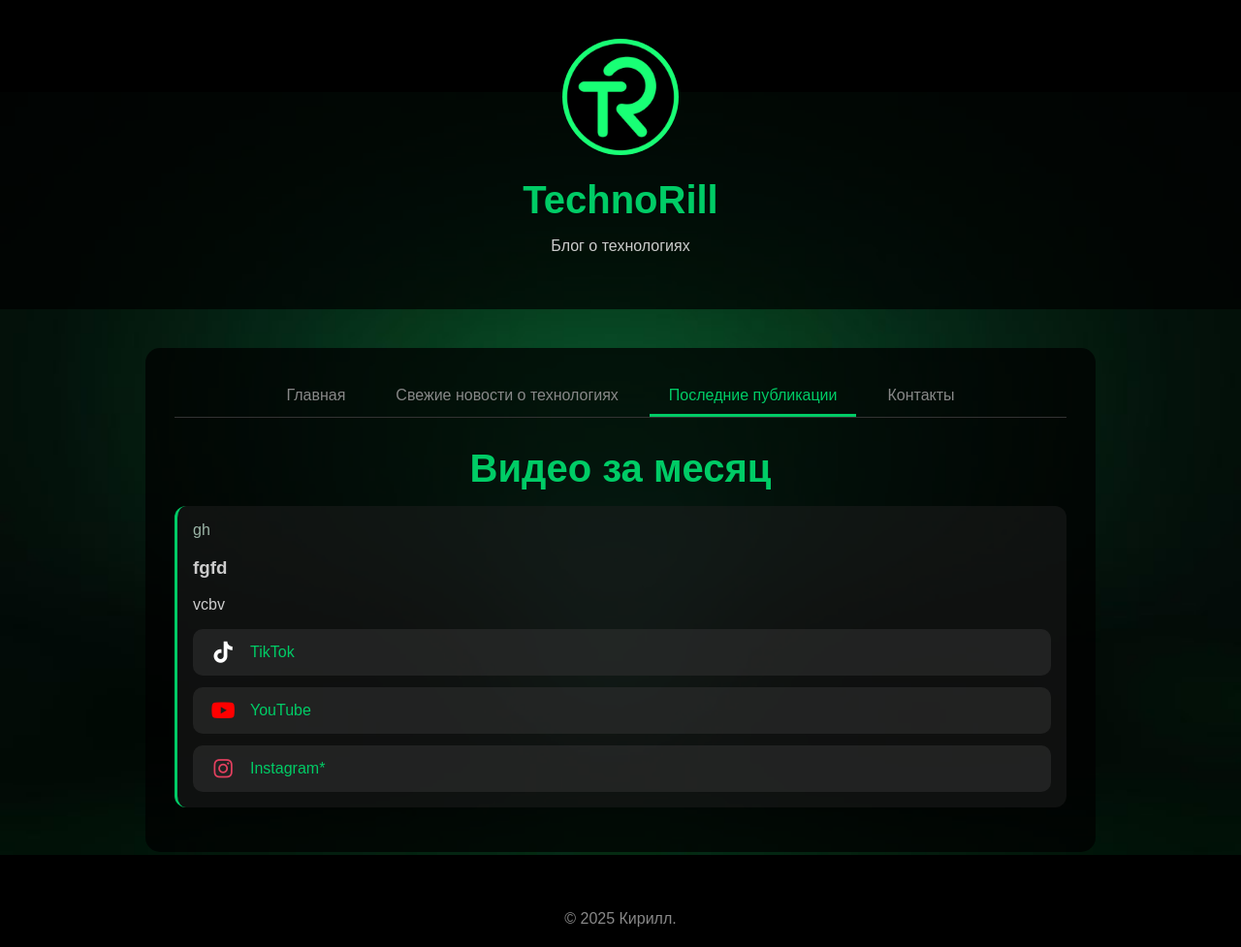
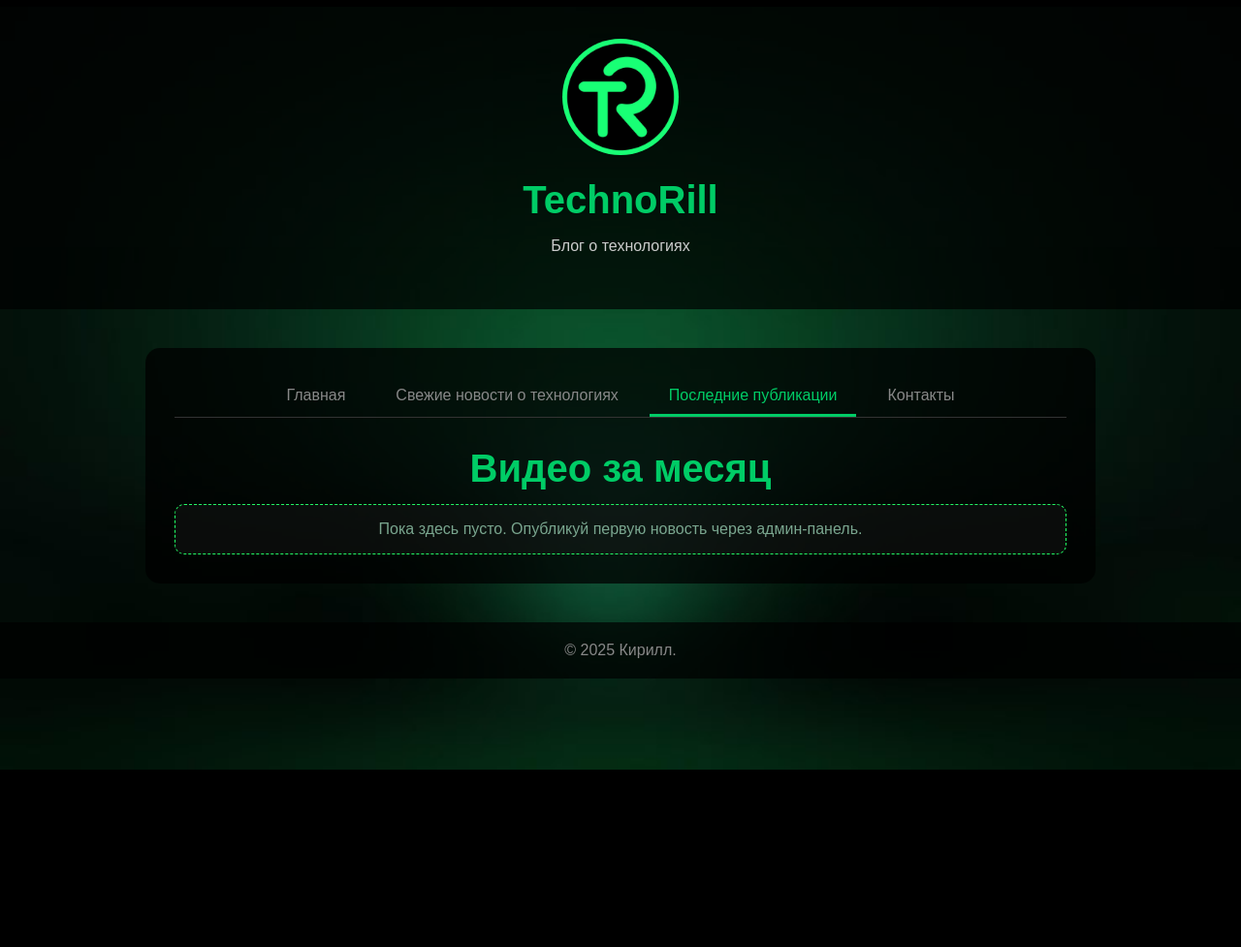
Before and after one commit to gilevmoty13/technorill, a plain HTML site: page index.html in a window 1280 px wide. Shown: the whole page at 97% size. After the commit the page ends 800 px from the top, so only its background shows below. Drawn offline with Linux system fonts and the light colour scheme.

Commit message:
TechnoRill: удаление новости

```diff
--- a/index.html
+++ b/index.html
@@ -151,21 +151,6 @@ footer{background:rgba(0,0,0,.7);text-align:center;padding:20px;color:#888;curso
     <div class="post">
       <h1>Видео за месяц</h1>
       <!-- NEWS-START -->
-<!-- NEWS-ITEM:mg3qxfjjcc0w:START -->
-<div class="news-item" data-id="mg3qxfjjcc0w" data-section="news">
-  <button class="news-del-btn" title="Удалить">Удалить</button>
-  <div class="news-date">gh</div>
-  <h3>fgfd</h3>
-  <p>vcbv</p>
-
-
-  <div class="social-links">
-    <a href="f" target="_blank" class="social-link"><i class="fab fa-tiktok social-icon tiktok-icon"></i><div><div class="social-text">TikTok</div></div></a>
-    <a href="f" target="_blank" class="social-link"><i class="fab fa-youtube social-icon youtube-icon"></i><div><div class="social-text">YouTube</div></div></a>
-    <a href="f" target="_blank" class="social-link"><i class="fab fa-instagram social-icon instagram-icon"></i><div><div class="social-text">Instagram*</div></div></a>
-  </div>
-</div>
-<!-- NEWS-ITEM:mg3qxfjjcc0w:END -->
 <!-- NEWS-END -->
       <div class="news-empty" id="news-empty">Пока здесь пусто. Опубликуй первую новость через админ-панель.</div>
     </div>
```
